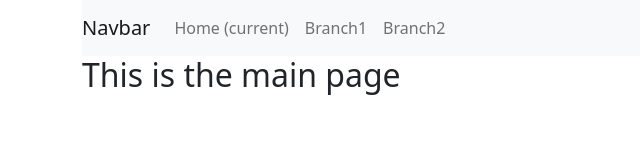
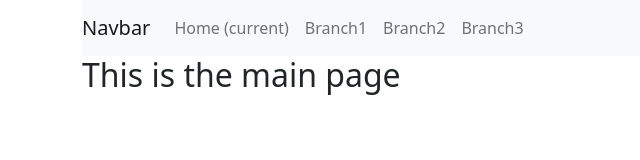
Before and after one commit to monzurshadhin/Git-Practice, a plain HTML site: page Branch2/Branch2.html in a window 1280 px wide. Shown: the full height of the page, 0-640 px from the left. Drawn offline with nearby package versions, Linux system fonts and the light colour scheme.

Commit message:
branch3 link

```diff
--- a/Branch2/Branch2.html
+++ b/Branch2/Branch2.html
@@ -27,6 +27,9 @@
                 <li class="nav-item">
                     <a class="nav-link" href="./Branch2/Branch2.html">Branch2</a>
                 </li>
+                <li class="nav-item">
+                    <a class="nav-link" href="./Branch2/Branch2.html">Branch3</a>
+                </li>
             </ul>
             </div>
         </nav>
```
